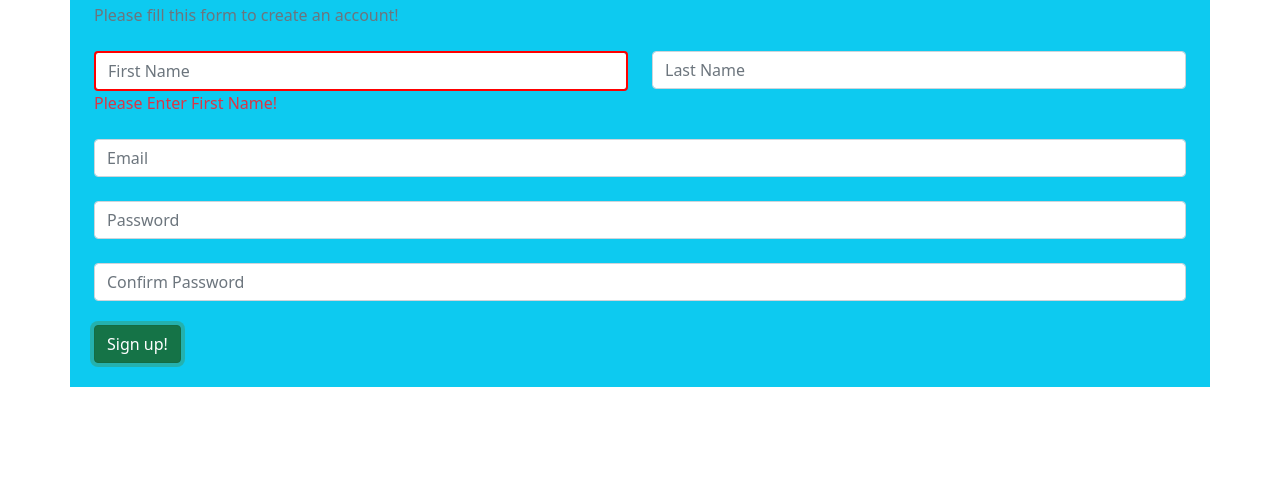
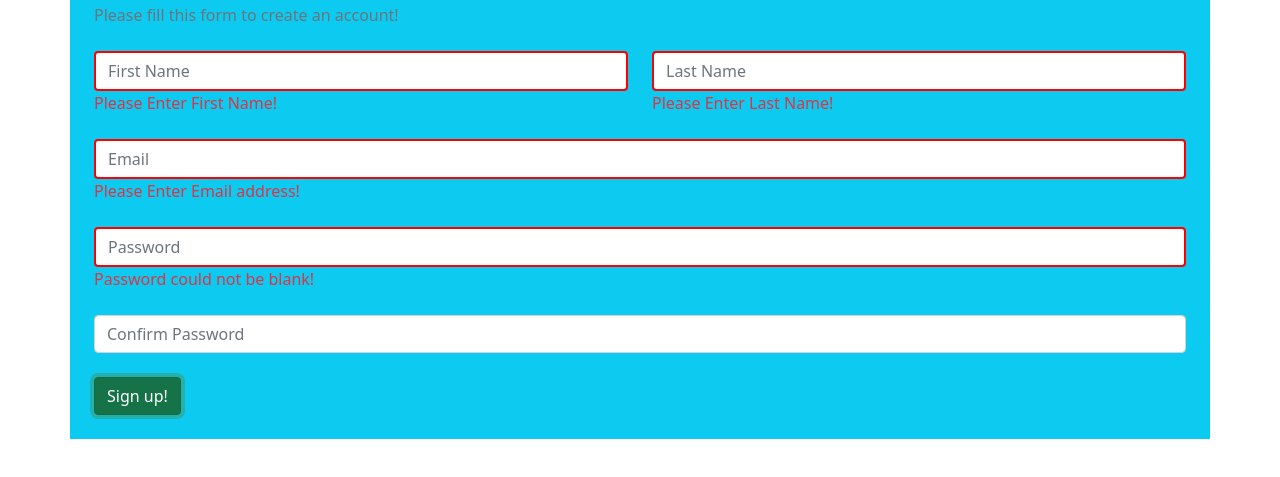
Before and after one commit to gautam100/GLA_25_FE, a plain HTML site: page JavaScript/Revision/ND/3_validation.html in a window 1280 px wide. Both pictures are taken after a click on the button "Sign up!". Shown: the part 77-554 px from the top of the page. Drawn offline with nearby package versions, Linux system fonts and the light colour scheme.

Commit message:
form validation

```diff
--- a/JavaScript/Revision/ND/3_validation.html
+++ b/JavaScript/Revision/ND/3_validation.html
@@ -36,11 +36,13 @@
       <div class="row mt-4">
         <div class="col">
           <input type="text" id="email" class="form-control" placeholder="Email" />
+          <div id="email_err" class="text-danger"></div>
         </div>
       </div>
       <div class="row mt-4">
         <div class="col">
           <input type="password" id="pwd" class="form-control" placeholder="Password" />
+          <div id="pwd_err" class="text-danger"></div>
         </div>
       </div>
       <div class="row mt-4">
@@ -51,6 +53,7 @@
             placeholder="Confirm Password"
             class="form-control"
           />
+          <div id="confirm_pwd_err" class="text-danger"></div>
         </div>
       </div>
       <div class="row mt-4">
--- a/JavaScript/Revision/ND/3_validation.js
+++ b/JavaScript/Revision/ND/3_validation.js
@@ -1,15 +1,53 @@
 let validation = function () {
+  let isError = false;
+
   if (document.querySelector("#first_name").value === "") {
-    //alert("Enter First name!")
     document.querySelector("#first_name_err").innerHTML =
       "Please Enter First Name!";
     document.querySelector("#first_name").style.border = "2px solid red";
-    return false;
-  } else if (document.querySelector("#last_name").value === "") {
-    // alert("Enter Last name!")
+    isError = true;
+  }
+  if (document.querySelector("#first_name").value.length > 50) {
+    document.querySelector("#first_name_err").innerHTML =
+      "Length of first name should not exceed 50 characters!";
+    document.querySelector("#first_name").style.border = "2px solid red";
+    isError = true;
+  }
+  if (document.querySelector("#last_name").value === "") {
     document.querySelector("#last_name_err").innerHTML =
       "Please Enter Last Name!";
     document.querySelector("#last_name").style.border = "2px solid red";
+    isError = true;
+  }
+  if (document.querySelector("#email").value === "") {
+    document.querySelector("#email_err").innerHTML =
+      "Please Enter Email address!";
+    document.querySelector("#email").style.border = "2px solid red";
+    isError = true;
+  }
+
+  let password = document.getElementById("pwd");
+  if (password.value === "") {
+    document.getElementById("pwd_err").innerHTML = "Password could not be blank!";
+    password.style.border = "2px solid red";
+    isError = true;
+  }
+  else if (password.value.length < 5 || password.value.length > 16) {
+    document.getElementById("pwd_err").innerHTML = "Length of password should be between 5 and 15";
+    password.style.border = "2px solid red";
+    isError = true;
+  }
+
+  let confirmPwd = document.getElementById("confirm_pwd")
+  if(password.value !== confirmPwd.value){
+    document.getElementById("confirm_pwd_err").innerHTML = "Password and confirm password should be same!";
+    password.style.border = "2px solid red";
+    isError = true;
+  }
+
+  if (isError === true) {
     return false;
+  } else {
+    return true;
   }
 };
```
